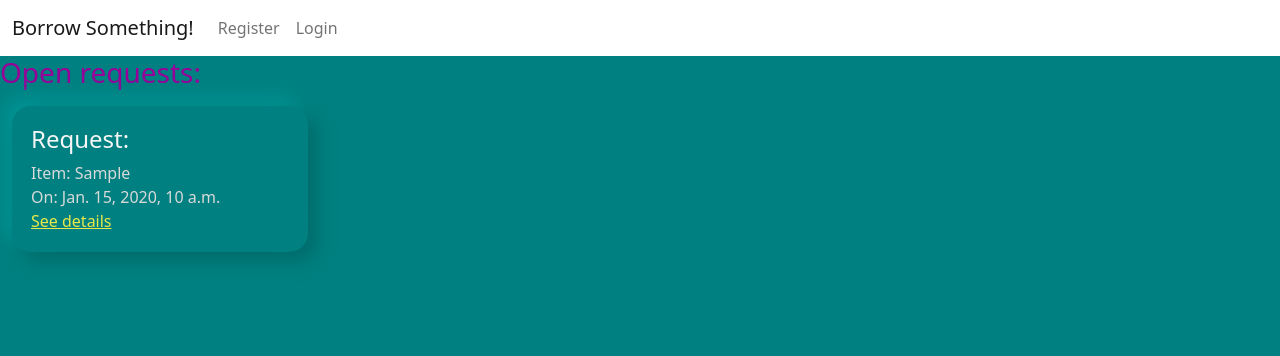
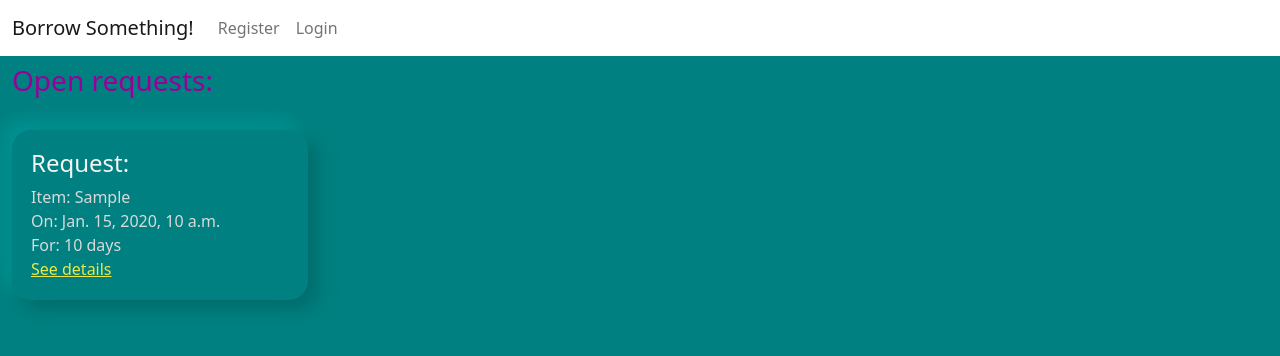
Before and after one commit to SiJiL82/borrow_something, a Django app: template templates/index.html in a window 1280 px wide. Shown: the top 356 px of the page. Run offline with Django 3.2, Linux system fonts and the light colour scheme; the template is opened without the code that fills it: most values are stand-ins (such as "Sample title", 1, 10 or a date in 2020); parts of the project's set-up code (start-up, migrations or seed data) failed here and were passed over.

Commit message:
Move h3 header

```diff
--- a/templates/index.html
+++ b/templates/index.html
@@ -2,15 +2,17 @@
 
 {% block content %}
 
-<h3>Open requests:</h3>
+
 <div class="container-fluid">
+    <h3 class="mt-2">Open requests:</h3>
     <div class="row">
         {% for borrow_request in request_list  %}
             <div class="col-lg-3 col-md-4 col-sm-6">
-                <div class="nm-block-item mt-2 mb-5">
+                <div class="nm-block-item mt-4">
                     <h4>Request:</h4>
                     Item: {{ borrow_request.requested_item }}  <br>
                     On: {{ borrow_request.required_date }} <br>
+                    For: {{ borrow_request.required_duration }} days <br>
                     <a href="{% url 'request_detail' borrow_request.slug %}">See details</a>
                 </div>
             </div>
@@ -18,6 +20,7 @@
     </div>
 </div>
     {% if is_paginated %}
+        <div class="row mt-4">
             <nav aria-label="Page navigation">
                 <ul class="pagination justify-content-center">
                     {% if page_obj.has_previous %}
@@ -28,6 +31,7 @@
                     {% endif %}
                 </ul>
             </nav>
+        </div>
     {% endif %}
 </div>
 
```
Lines whose indentation alone changed are shown as unchanged.
